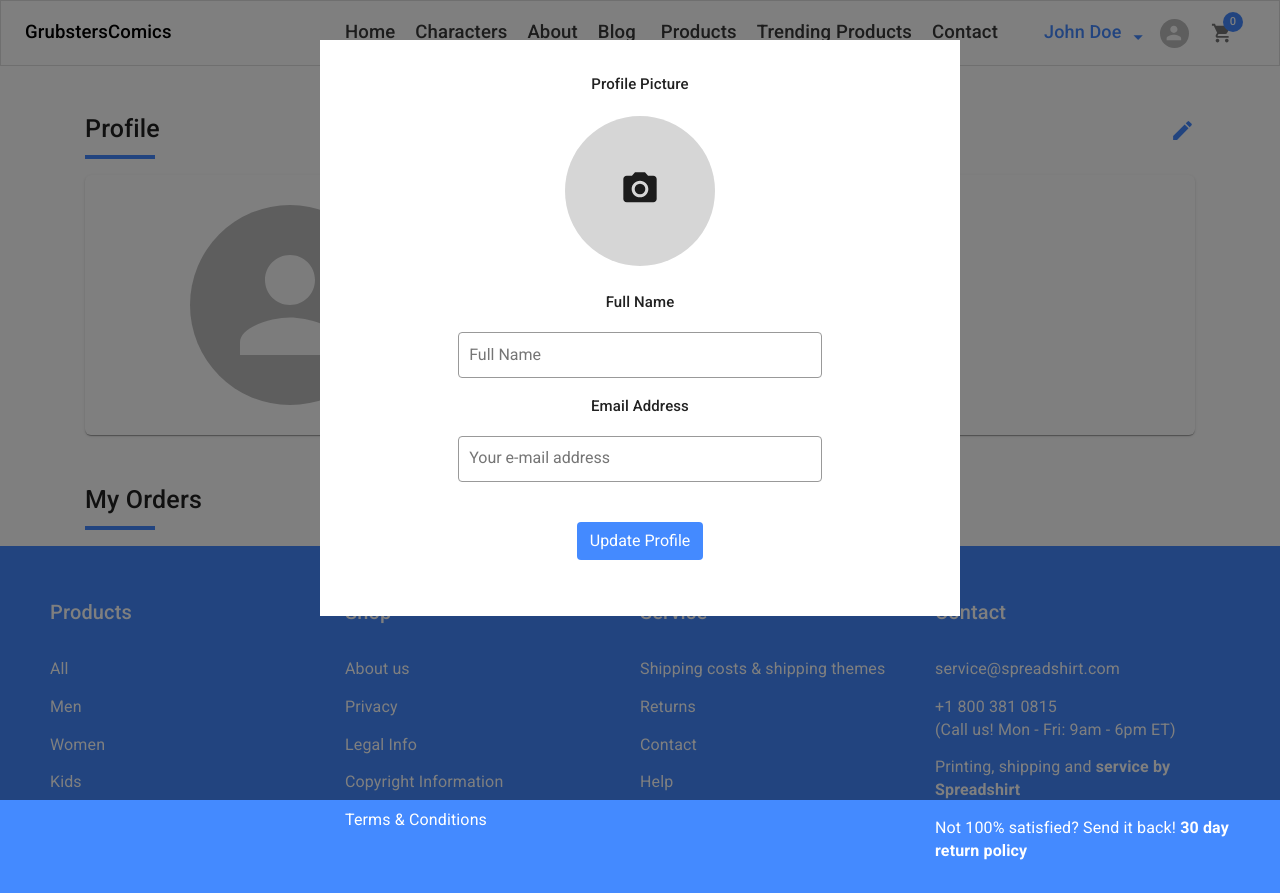
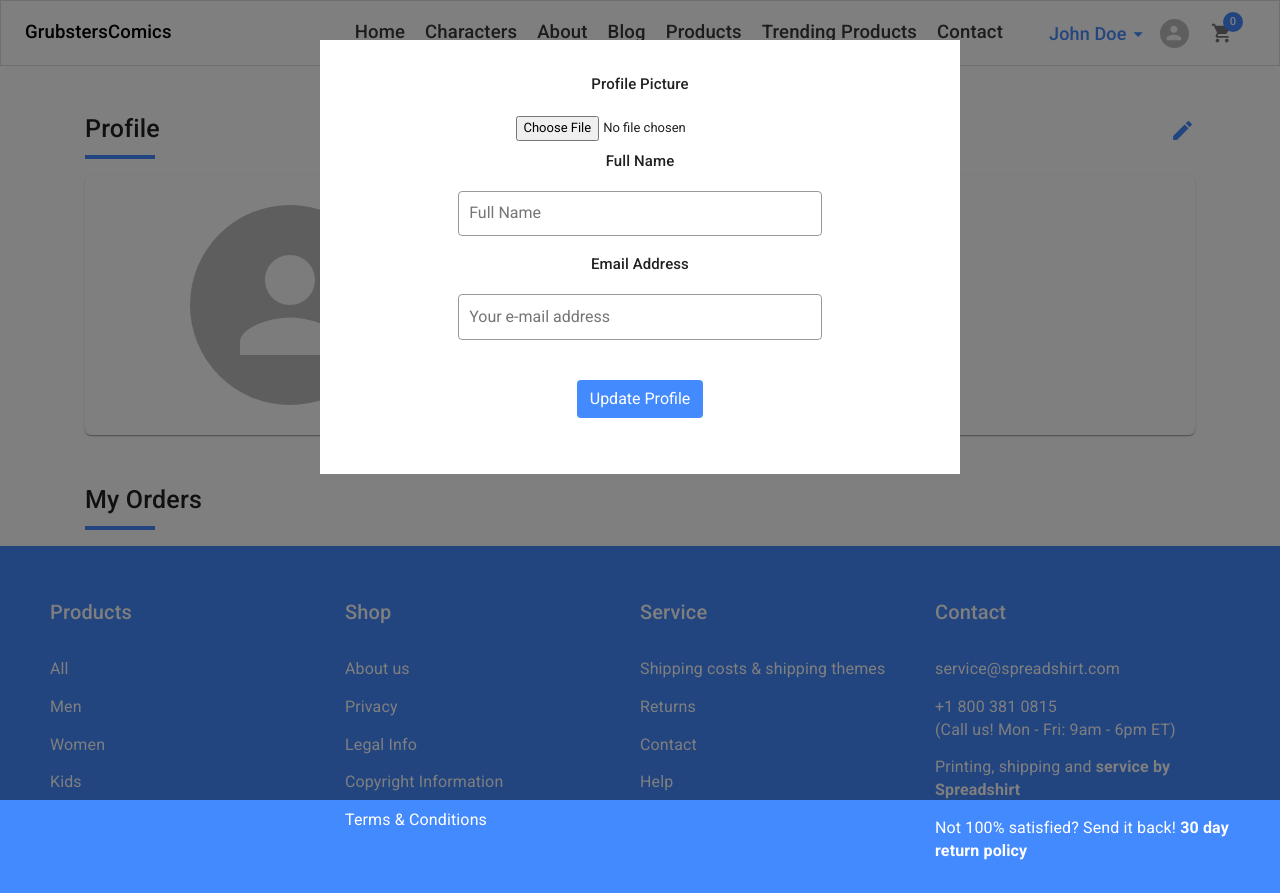
Before and after one commit to hashimtbox/eco-rect-app, a React (Create React App) app: page /profile in a window 1280 px wide. Both pictures are taken after a click on the icon 1182 px from the left and 130 px from the top of the page. Built offline with nearby package versions, Linux system fonts and the light colour scheme.

Commit message:
profile image upload issue resolved

```diff
--- a/src/assets/styles/style.css
+++ b/src/assets/styles/style.css
@@ -922,6 +922,7 @@ div.form-validation-input{
 	margin-left: 30px;
 outline:none;
 cursor:pointer;
+
   }
 
   .dropdown {
@@ -964,8 +965,8 @@ margin-top:1px;
 } */
 
 .username{
-	padding-top: 21px;
-	padding-bottom: 17px;
+	padding-top: 22px;
+	padding-bottom: 15px;
 	font-size: 18px !important;
 	color:#448aff;
 }
--- a/src/components/Header.js
+++ b/src/components/Header.js
@@ -26,9 +26,9 @@ import ExitToAppIcon from '@material-ui/icons/ExitToApp';
 import ViewListIcon from '@material-ui/icons/ViewList';
 import FilterNoneIcon from '@material-ui/icons/FilterNone';
 import { NavLink } from 'react-router-dom';
-import {signin, signout} from "../store/auth";
-import {useDispatch} from "react-redux";
-import {API_HOST} from "../config/api";
+import { signin, signout } from "../store/auth";
+import { useDispatch } from "react-redux";
+import { API_HOST } from "../config/api";
 const useStyles = makeStyles(theme => ({
    root: {
       display: "flex",
@@ -62,8 +62,8 @@ marginRight: 10,
       cursor: 'pointer',
       textDecoration: "none"
    },
-iconmargin:{
-marginRight:20
+   iconmargin: {
+      marginRight: 20
    }
 }));
 const Header = ({ selected, children, ...props }) => {
@@ -132,12 +132,12 @@ className="drawer-small-screen"
       </Link>
    </List> */}
             <List>
-   <Link to="http://localhost/dashboard/" >
+               <Link className={classes.navLink} to="http://localhost/dashboard/" >
                   Blog
       </Link>
             </List>
+
             <List>
-
                <Link className={classes.navLink}
                   onClick={() =>
                      history.push({
@@ -198,7 +198,7 @@ return (
                      {/* <a target="_blank" href="/dashboard/" className={classes.navLink}>
             Blog
             </a> */}
-            <a target="_blank"  className={classes.navLink} href="http://localhost/grubster_wordpress">Blog </a>
+                     <a target="_blank" className={classes.navLink} href="http://localhost/grubster_wordpress">Blog</a>
 
                      <Link className={classes.navLink}
                         onClick={() =>
@@ -222,7 +222,7 @@ return (
                   <button className="dropbtn" >
                      <Typography variant='h6' className="username">John Doe</Typography>
                   </button>
-         <ArrowDropDownIcon style={{color:"#448aff",	marginRight: 10, marginTop:5}} />
+                  <ArrowDropDownIcon style={{ color: "#448aff", marginRight: 10, marginTop: -5, marginLeft: -5 }} />
                   <div className="dropdown-content">
 
                      <Link to="/profile" variant="body2" style={{ color: "#000", textDecoration: "none" }} >
@@ -238,11 +238,10 @@ return (
             </MenuItem>
                      </Link>
                      <Link to="#" variant="body2" style={{ color: "#000", textDecoration: "none" }} >
-            <MenuItem onClick={()=>
-               {
+                        <MenuItem onClick={() => {
                            handleClose();
                            // dispatch(signout());
-                  history.push({pathname: `/signin`,})
+                           history.push({ pathname: `/signin`, })
                         }}>
                            <ExitToAppIcon className={classes.iconmargin} />
                Logout
@@ -255,11 +254,11 @@ return (
                <Avatar
                   alt='...'
                   // src={API_HOST + "/uploads/admin_profile_pic/"+ admin?.profile_pic}
-      src = ""
+                  src=""
                   style={{ width: 29, height: 29 }}
                   onClick={handleClick}
                />
-      <IconButton style={{ marginRight: 10, marginLeft: 10}} onClick={handlePopoverClick}>
+               <IconButton style={{ marginRight: 10, marginLeft: 10 }} onClick={handlePopoverClick}>
                   <Badge badgeContent={cart.length === 0 ? '0' : cart.length} color="secondary" >
                      <ShoppingCart display="block"></ShoppingCart>
                   </Badge>
--- a/src/components/Profile.js
+++ b/src/components/Profile.js
@@ -9,8 +9,8 @@ import CreateIcon from '@material-ui/icons/Create';
 import { Formik, Form, Field } from 'formik';
 import * as Yup from 'yup';
 import "../assets/styles/style.css";
-import {useSelector} from "react-redux";
-import {API_HOST} from "../config/api";
+import { useSelector } from "react-redux";
+import { API_HOST } from "../config/api";
 import Template from "./Template"
 const ProfileSchema = Yup.object().shape({
    fullName: Yup.string()
@@ -36,12 +36,12 @@ return (
             <div className="d-block">
                <div class="clearfix">
                   <div class="float-left">
-               <Typography  className="pseudo_border1" variant="h4" style={{ fontSize:25, marginTop: 50, marginBottom: 30, fontWeight:500 }}>
+                     <Typography className="pseudo_border1" variant="h4" style={{ fontSize: 25, marginTop: 50, marginBottom: 30, fontWeight: 500 }}>
                         Profile
                </Typography>
                   </div>
                   <div class="float-right">
-               <Typography variant="h4" style={{ fontSize:25, marginTop: 50, marginBottom: 30, fontWeight:500 }}>
+                     <Typography variant="h4" style={{ fontSize: 25, marginTop: 50, marginBottom: 30, fontWeight: 500 }}>
                         <CreateIcon onClick={handleOpenModal}
                            style={{
                               color: "#448aff",
@@ -69,14 +69,11 @@ return (
                                     setOpenModal(false);
                                  }}
                               >
-                  {({ errors, touched, handleSubmit, setFieldValue }) => (
+                                 {({ values, errors, touched, handleSubmit, setFieldValue }) => (
                                     <Form onSubmit={handleSubmit}>
-                     <div className="d-flex align-items-center justify-content-center flex-column col-12 mb-4">
+                                       <div className="d-flex align-items-center justify-content-center flex-column col-12 mb-2">
                                           <Typography style={{ fontSize: 15, marginBottom: 20, fontWeight: 500 }} variant="h6">Profile Picture</Typography>
-                        <div style={{ background: "#d6d6d6", height: 150, width: 150, borderRadius: "50%" }}>
-                        <label>
                                           <input
-                           style={{ display: 'none' }}
                                              name="profile_image"
                                              type="file"
                                              accept="image/*"
@@ -84,13 +81,8 @@ return (
                                                 setFieldValue("profile_image", event.currentTarget.files[0]);
                                              }}
                                           />
-                           <CameraAltIcon className="camera-alt-icon" />
-                        </label>
                                        </div>
-                     {/* {errors.profile_image && touched.profile_image ? (
-                     <div className="form-validation-input custom-validation">{errors.profile_image}</div>
-                     ) : null} */}
-               </div>
+                                       <Thumb file={values.profile_image} />
                                        <div className="col-12 col-lg-8 offset-lg-2 mb-2">
                                           <Typography style={{ fontSize: 15, marginBottom: 10, fontWeight: 500 }} variant="h6">Full Name</Typography>
                                           <Field className="form-input" placeholder="Full Name" name="fullName" type="text" />
@@ -147,7 +139,7 @@ return (
             </div>
 
             <div className="d-block">
-      <Typography  className="pseudo_border1" variant="h4" style={{ fontSize:25, marginTop: 50, marginBottom: 30, fontWeight:500 }}>
+               <Typography className="pseudo_border1" variant="h4" style={{ fontSize: 25, marginTop: 50, marginBottom: 30, fontWeight: 500 }}>
                   My Orders
       </Typography>
 
@@ -157,3 +149,42 @@ return (
    );
 }
 export default Profile;
+
+class Thumb extends React.Component {
+   state = {
+      loading: false,
+      thumb: undefined,
+   };
+
+   componentWillReceiveProps(nextProps) {
+      if (!nextProps.file) { return; }
+
+      this.setState({ loading: true }, () => {
+         let reader = new FileReader();
+
+         reader.onloadend = () => {
+            this.setState({ loading: false, thumb: reader.result });
+         };
+
+         reader.readAsDataURL(nextProps.file);
+      });
+   }
+
+   render() {
+      const { file } = this.props;
+      const { loading, thumb } = this.state;
+
+      if (!file) { return null; }
+
+      if (loading) { return <p>loading...</p>; }
+
+      return (
+
+         <img src={thumb}
+            alt={file.name}
+            height={150}
+            width={150}
+            className="mb-3"
+            style={{ borderRadius: "50%" }} />);
+   }
+}
```
Lines whose indentation alone changed are shown as unchanged.
